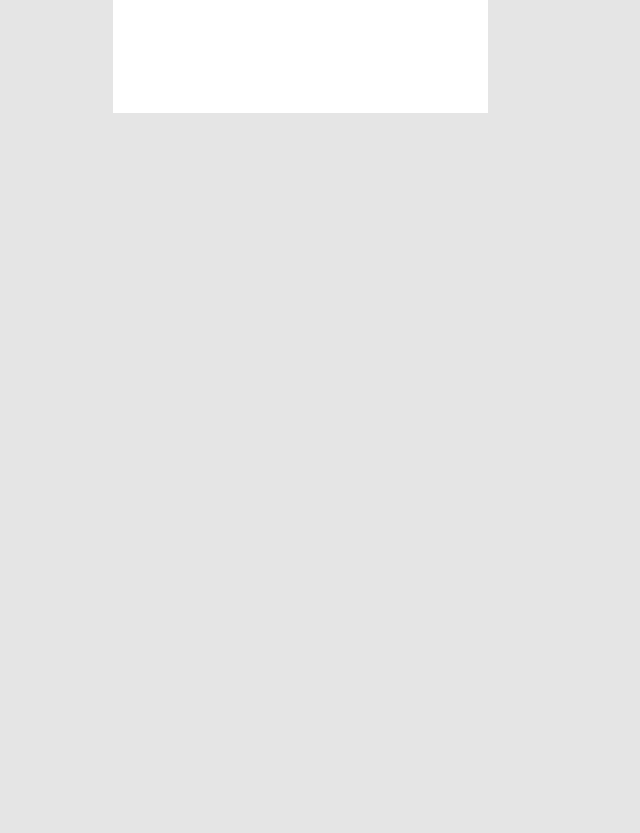
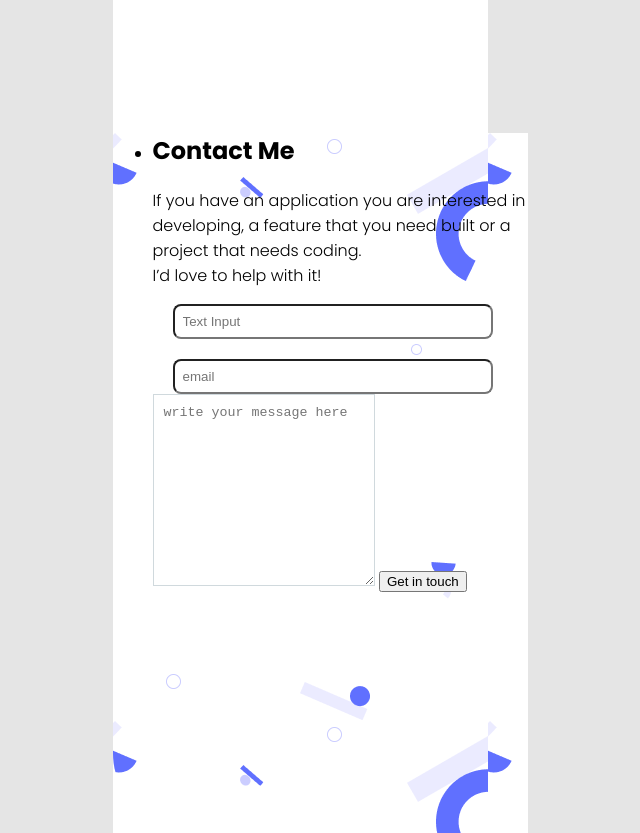
Before and after one commit to jovasal/FormsandUserExperience, a plain HTML site: page index.html in a window 1280 px wide. Shown: the part 5082-5915 px from the top of the page, without its empty margins (340-980 px from the left). Before the commit the page ends 5195 px from the top, so only its background shows below. Drawn offline with Linux system fonts and the light colour scheme.

Commit message:
form under contruction  index.html added

```diff
--- a/index.html
+++ b/index.html
@@ -325,6 +325,32 @@
   </div>
 </div>
 
+<section>
+  <ul class="headline">
+    <li class="contact-john">
+      <h2>
+        Contact Me
+      </h2>
+      <p>
+        If you have an application you are interested in developing, a feature that you need built or a project that needs coding. <br> I’d love to help with it!
+      </p>
+      <form action="https://formspree.io/f/xeqdgkkb" method="post">
+        <input  type="text" id="username" maxlength="30" placeholder="Text Input" required>
+        <input type="email" id="email" placeholder="email" requred name="email">
+        <textarea name="details" id="details" placeholder="write your message here" maxlength="500"></textarea>
+        <button type="submit" class="button">Get in touch</button>
+      </form>
+
+    </li>
+</ul>
+
+
+
 </section>
+
+
+
+
+
 </body>
 </html>
```
